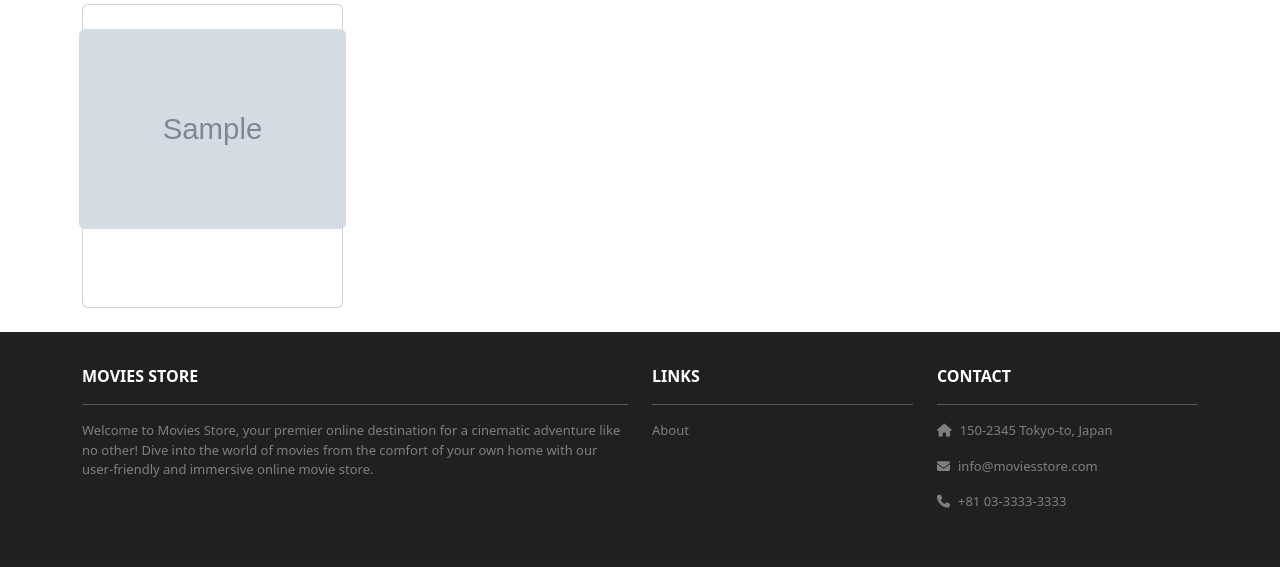
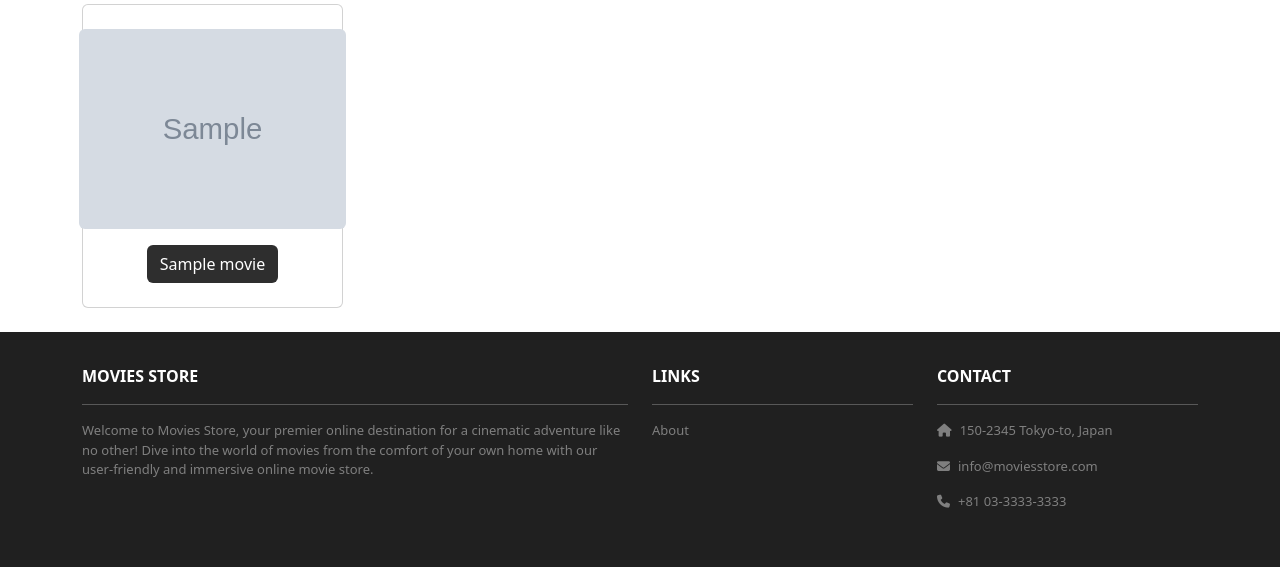
Before and after one commit to kshiraas000/moneyParce, a Django app: page /movies/ in a window 1280 px wide. Shown: the part 251-818 px from the top of the page. Run offline with Django 5.2, Linux system fonts and the light colour scheme; tables that the repository leaves empty hold one stand-in row (values such as "Sample post"); grey boxes marked "Sample" are stand-in pictures; some libraries are stand-ins or nearby versions.

Commit message:
everything through chapter 8!!!

```diff
--- a/movies/templates/movies/index.html
+++ b/movies/templates/movies/index.html
@@ -33,7 +33,7 @@
                     <img src="{{ movie.image.url }}"
                          class="card-img-top rounded img-card-200">
                     <div class="card-body text-center">
-                        <a href="{% url 'movies.show' id=movie.id %}" class="btn big-dark text-white">
+                        <a href="{% url 'movies.show' id=movie.id %}" class="btn bg-dark text-white">
                             {{ movie.name }}
                         </a>
                     </div>
```
Also changed, not shown: media/movie_images/moana2.jpg (added).
